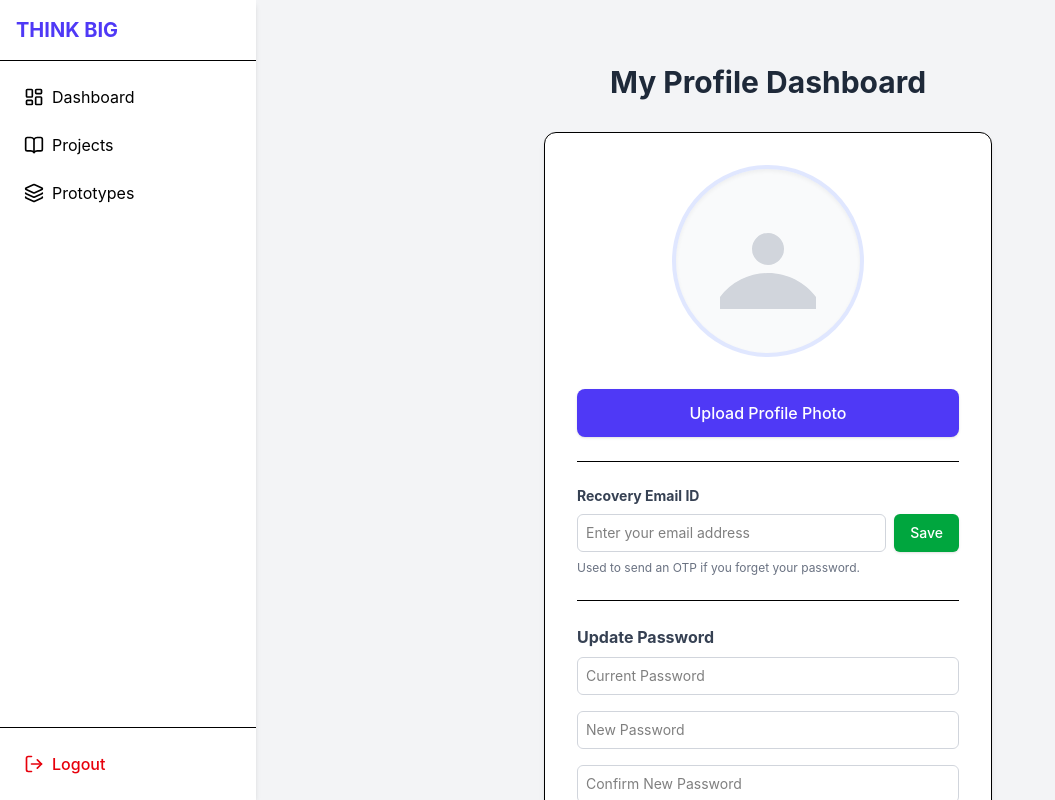
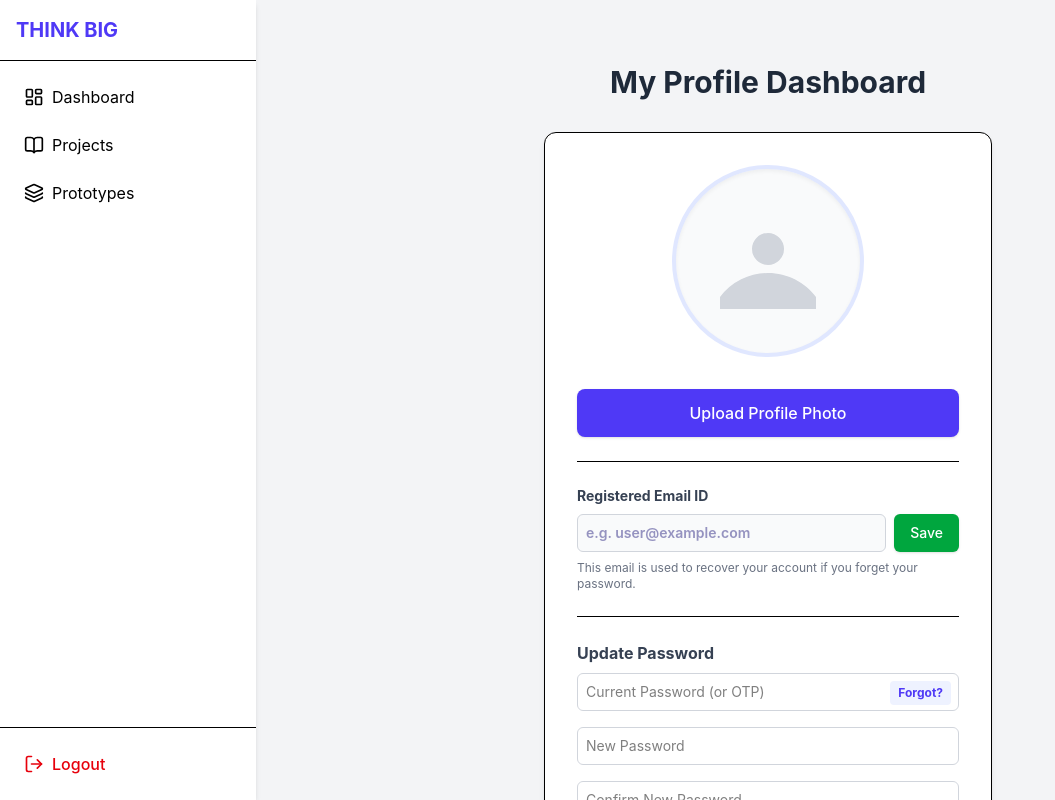
Before and after one commit to rachapudiavinash99-ops/Research-prototype-, a React (Vite) app in the folder frontend/: page /dashboard in a window 1280 px wide. Both pictures are taken after a click on the button "Change Password". Shown: the whole page, without its empty margins (0-1055 px from the left). Built offline with nearby package versions, Linux system fonts and the light colour scheme.

Commit message:
Enhance email visibility and add Forgot Password to dashboard

```diff
--- a/frontend/src/pages/Dashboard.tsx
+++ b/frontend/src/pages/Dashboard.tsx
@@ -4,6 +4,11 @@ export default function Dashboard() {
   const [profilePhoto, setProfilePhoto] = useState<string | null>(null);
   const [showPasswordForm, setShowPasswordForm] = useState(false);
   const [email, setEmail] = useState('');
+
+  // Password change states
+  const [currentPassword, setCurrentPassword] = useState('');
+  const [newPassword, setNewPassword] = useState('');
+  const [confirmPassword, setConfirmPassword] = useState('');
 
   useEffect(() => {
     const savedPhoto = localStorage.getItem('profilePhoto');
@@ -19,7 +24,6 @@ export default function Dashboard() {
   const handlePhotoUpload = (e: React.ChangeEvent<HTMLInputElement>) => {
     if (e.target.files && e.target.files.length > 0) {
       const file = e.target.files[0];
-
       const reader = new FileReader();
       reader.onloadend = () => {
         const base64String = reader.result as string;
@@ -27,7 +31,7 @@ export default function Dashboard() {
         try {
           localStorage.setItem('profilePhoto', base64String);
         } catch (err) {
-          alert("This image is too large to save permanently in your browser. It will disappear if you refresh.");
+          alert("This image is too large to save permanently in your browser.");
         }
       };
       reader.readAsDataURL(file);
@@ -39,15 +43,53 @@ export default function Dashboard() {
     localStorage.removeItem('profilePhoto');
   };
 
+  const handleEmailSave = () => {
+    if (!email) {
+      alert("Email cannot be empty.");
+      return;
+    }
+    localStorage.setItem('registeredEmail', email);
+    alert("Email ID saved successfully! It is now permanently visible on your dashboard.");
+  };
+
+  const handleForgotPassword = () => {
+    const savedEmail = localStorage.getItem('registeredEmail') || email;
+    if (!savedEmail) {
+      alert("Please save an Email ID first so we know where to send the OTP.");
+      return;
+    }
+
+    // Generate a 6-digit OTP
+    const otp = Math.floor(100000 + Math.random() * 900000).toString();
+
+    // Temporarily overwrite their password with the OTP
+    localStorage.setItem('registeredPassword', otp);
+
+    alert(`An OTP has been sent to your email ID: ${savedEmail}\n\n[DEMO MODE: Your OTP is ${otp}]\n\nPlease enter this OTP in the 'Current Password' box to authorize your password change.`);
+  };
+
   const handlePasswordSubmit = (e: React.FormEvent) => {
     e.preventDefault();
+
+    const savedPassword = localStorage.getItem('registeredPassword');
+
+    if (currentPassword !== savedPassword) {
+      alert("The Current Password (or OTP) you entered is incorrect.");
+      return;
+    }
+    if (newPassword !== confirmPassword) {
+      alert("The new passwords do not match.");
+      return;
+    }
+
+    localStorage.setItem('registeredPassword', newPassword);
     alert("Password successfully updated!");
+
+    // Reset form
     setShowPasswordForm(false);
-  };
-
-  const handleEmailSave = () => {
-    localStorage.setItem('registeredEmail', email);
-    alert("Email ID saved successfully! This will be used for password recovery.");
+    setCurrentPassword('');
+    setNewPassword('');
+    setConfirmPassword('');
   };
 
   return (
@@ -96,16 +138,16 @@ export default function Dashboard() {
           </div>
         )}
 
-        {/* Email ID Section */}
+        {/* Improved Email ID Section */}
         <div className="w-full border-t pt-6 mb-4 space-y-2">
-          <label className="block text-sm font-bold text-gray-700">Recovery Email ID</label>
+          <label className="block text-sm font-bold text-gray-700">Registered Email ID</label>
           <div className="flex space-x-2">
             <input
               type="email"
               value={email}
               onChange={(e) => setEmail(e.target.value)}
-              placeholder="Enter your email address"
-              className="flex-1 rounded-md border-gray-300 border p-2 text-sm focus:ring-2 focus:ring-indigo-500 outline-none"
+              placeholder="e.g. user@example.com"
+              className="flex-1 rounded-md border-gray-300 border p-2 text-sm focus:ring-2 focus:ring-indigo-500 outline-none font-semibold text-indigo-900 bg-gray-50"
             />
             <button
               onClick={handleEmailSave}
@@ -114,7 +156,7 @@ export default function Dashboard() {
               Save
             </button>
           </div>
-          <p className="text-xs text-gray-500">Used to send an OTP if you forget your password.</p>
+          <p className="text-xs text-gray-500">This email is used to recover your account if you forget your password.</p>
         </div>
 
         {/* Change Password Section */}
@@ -129,18 +171,66 @@ export default function Dashboard() {
           ) : (
             <form onSubmit={handlePasswordSubmit} className="space-y-4 animate-fade-in">
               <h3 className="font-bold text-gray-700 mb-2">Update Password</h3>
+
+              <div className="relative">
+                <input
+                  type="password"
+                  value={currentPassword}
+                  onChange={e => setCurrentPassword(e.target.value)}
+                  placeholder="Current Password (or OTP)"
+                  required
+                  className="w-full rounded-md border-gray-300 border p-2 text-sm focus:ring-2 focus:ring-indigo-500 outline-none pr-20"
+                />
+                <button
+                  type="button"
+                  onClick={handleForgotPassword}
+                  className="absolute right-2 top-2 text-xs text-indigo-600 hover:text-indigo-800 font-bold bg-indigo-50 px-2 py-1 rounded cursor-pointer transition-colors"
+                >
+                  Forgot?
+                </button>
+              </div>
+
               <div>
-                <input type="password" placeholder="Current Password" required className="w-full rounded-md border-gray-300 border p-2 text-sm focus:ring-2 focus:ring-indigo-500 outline-none" />
+                <input
+                  type="password"
+                  value={newPassword}
+                  onChange={e => setNewPassword(e.target.value)}
+                  placeholder="New Password"
+                  required
+                  className="w-full rounded-md border-gray-300 border p-2 text-sm focus:ring-2 focus:ring-indigo-500 outline-none"
+                />
               </div>
+
               <div>
-                <input type="password" placeholder="New Password" required className="w-full rounded-md border-gray-300 border p-2 text-sm focus:ring-2 focus:ring-indigo-500 outline-none" />
+                <input
+                  type="password"
+                  value={confirmPassword}
+                  onChange={e => setConfirmPassword(e.target.value)}
+                  placeholder="Confirm New Password"
+                  required
+                  className="w-full rounded-md border-gray-300 border p-2 text-sm focus:ring-2 focus:ring-indigo-500 outline-none"
+                />
               </div>
-              <div>
-                <input type="password" placeholder="Confirm New Password" required className="w-full rounded-md border-gray-300 border p-2 text-sm focus:ring-2 focus:ring-indigo-500 outline-none" />
-              </div>
+
               <div className="flex space-x-2 pt-2">
-                <button type="button" onClick={() => setShowPasswordForm(false)} className="flex-1 bg-gray-100 text-gray-600 px-3 py-2 rounded-md hover:bg-gray-200 font-medium text-sm cursor-pointer transition-colors">Cancel</button>
-                <button type="submit" className="flex-1 bg-indigo-600 text-white px-3 py-2 rounded-md hover:bg-indigo-700 font-medium text-sm shadow-sm cursor-pointer transition-colors">Update</button>
+                <button
+                  type="button"
+                  onClick={() => {
+                    setShowPasswordForm(false);
+                    setCurrentPassword('');
+                    setNewPassword('');
+                    setConfirmPassword('');
+                  }}
+                  className="flex-1 bg-gray-100 text-gray-600 px-3 py-2 rounded-md hover:bg-gray-200 font-medium text-sm cursor-pointer transition-colors"
+                >
+                  Cancel
+                </button>
+                <button
+                  type="submit"
+                  className="flex-1 bg-indigo-600 text-white px-3 py-2 rounded-md hover:bg-indigo-700 font-medium text-sm shadow-sm cursor-pointer transition-colors"
+                >
+                  Update
+                </button>
               </div>
             </form>
           )}
```
